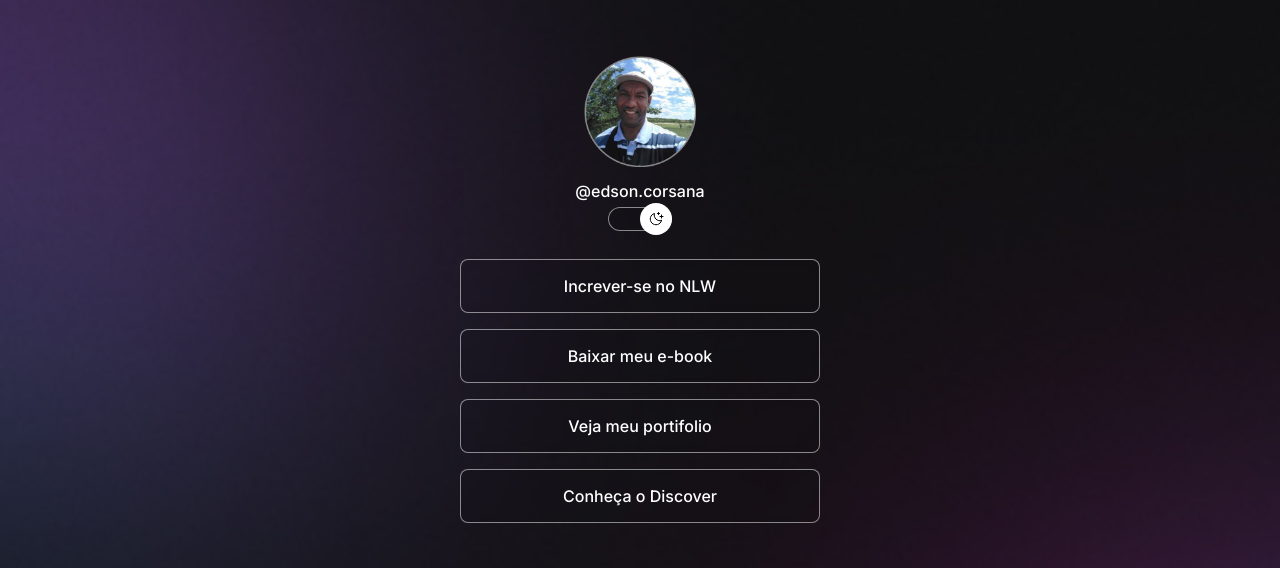
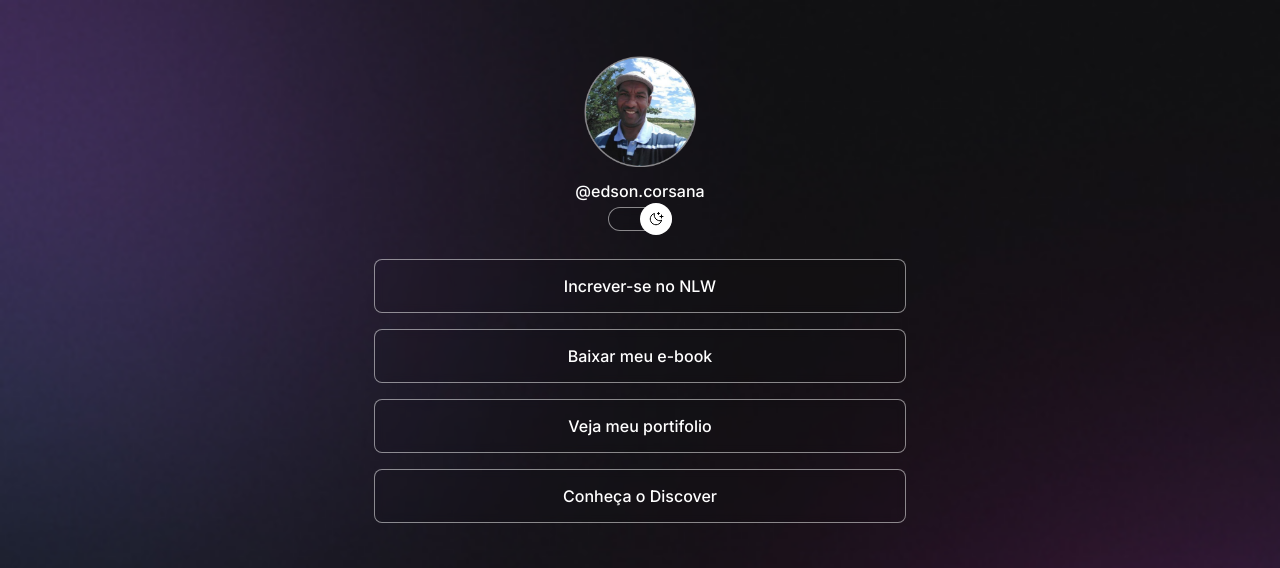
Before and after one commit to Corsana-Black/Projeto-DevLinks-Aula-Rocketseat, a plain HTML site: page index.html in a window 1280 px wide. Shown: the top 568 px of the page. Drawn offline with nearby package versions, Linux system fonts and the light colour scheme.

Commit message:
adjust container width

```diff
--- a/style.css
+++ b/style.css
@@ -32,8 +32,10 @@ body * {
   color: var(--text-color);
 }
 #container {
-  width: 360px;
+  width: 100%;
+  max-width: 580px;
   margin: 56px auto 0px;
+  padding: 0 24px;
 }
 /*profile*/
 
```
